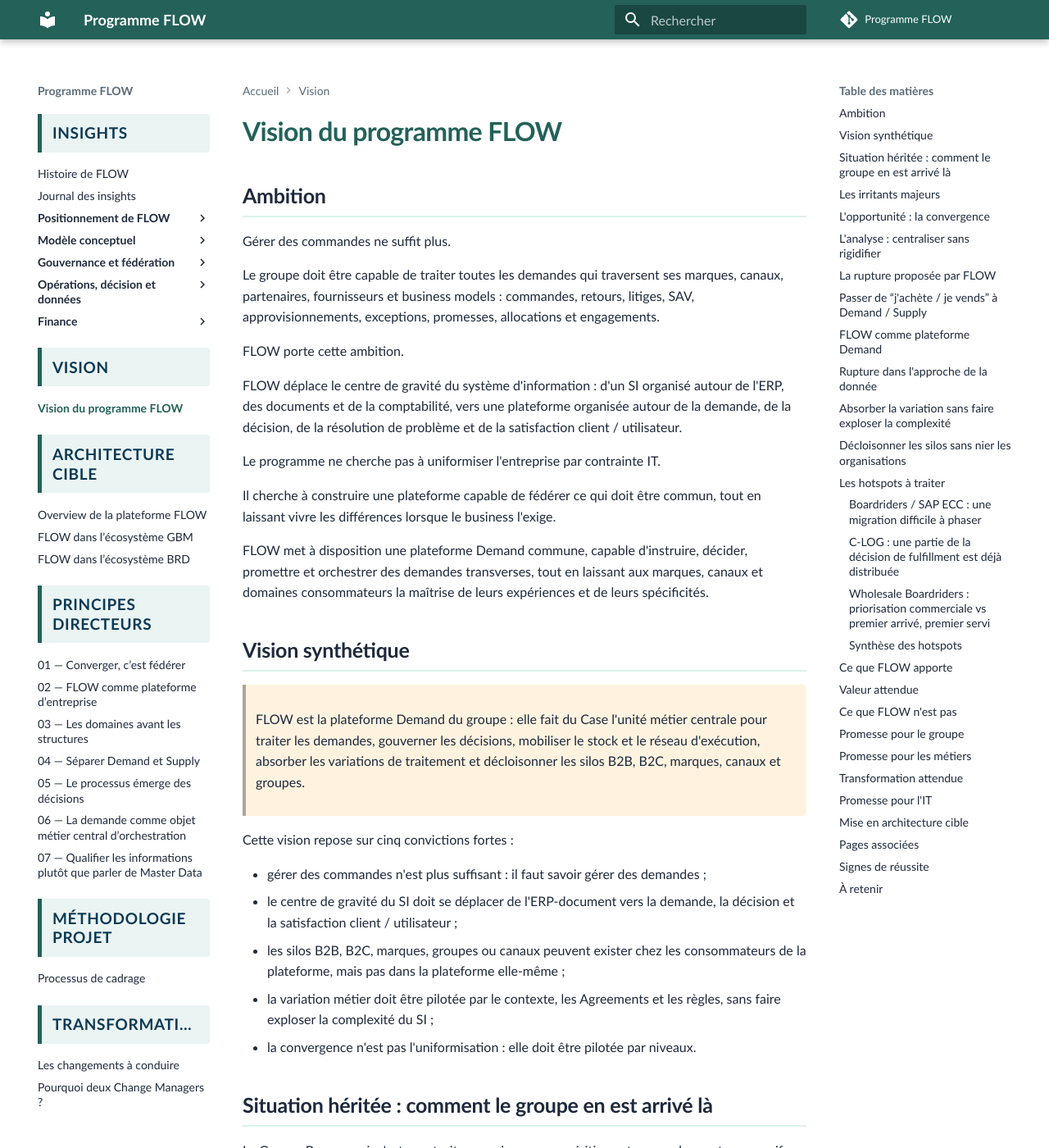
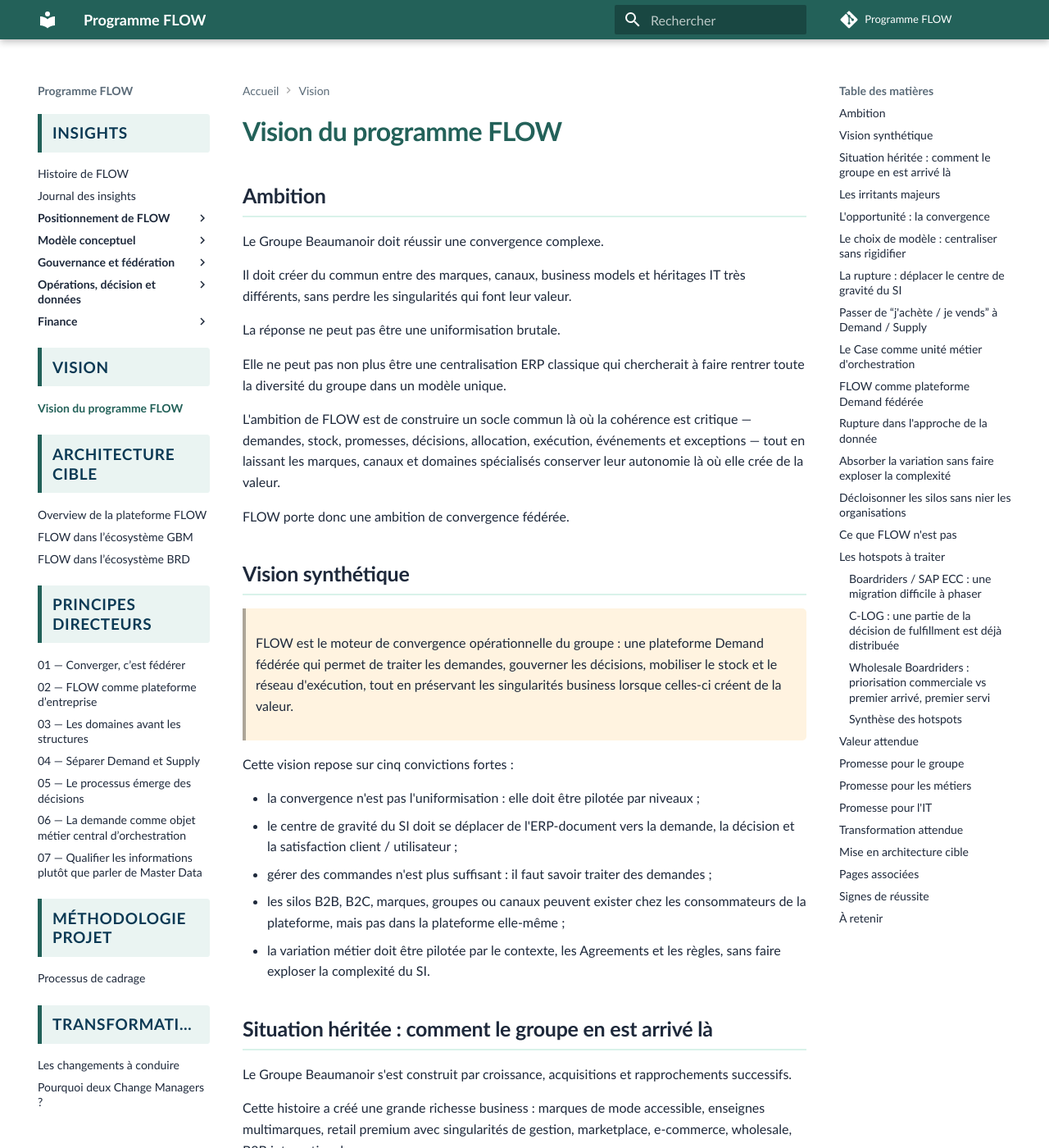
Before and after one commit to laurent-sintes/FLOW-Program, an MkDocs documentation site: the page built from docs/architecture-entreprise/vision/vision-programme-flow.md, in a window 1280 px wide and 1400 px high. Shown: the whole window at 82% size. Built offline with MkDocs 1.6.1 and Material for MkDocs 9.7.7, drawn with Linux system fonts in a browser that asks for light colours; comment, search, counter and statistics services are not loaded; some of the changed text lies outside the part shown.

Commit message:
Rewrite FLOW vision narrative around convergence problem

````diff
--- a/docs/architecture-entreprise/vision/vision-programme-flow.md
+++ b/docs/architecture-entreprise/vision/vision-programme-flow.md
@@ -2,31 +2,29 @@
 
 ## Ambition
 
-Gérer des commandes ne suffit plus.
+Le Groupe Beaumanoir doit réussir une convergence complexe.
 
-Le groupe doit être capable de traiter toutes les demandes qui traversent ses marques, canaux, partenaires, fournisseurs et business models : commandes, retours, litiges, SAV, approvisionnements, exceptions, promesses, allocations et engagements.
+Il doit créer du commun entre des marques, canaux, business models et héritages IT très différents, sans perdre les singularités qui font leur valeur.
 
-FLOW porte cette ambition.
+La réponse ne peut pas être une uniformisation brutale.
 
-FLOW déplace le centre de gravité du système d'information : d'un SI organisé autour de l'ERP, des documents et de la comptabilité, vers une plateforme organisée autour de la demande, de la décision, de la résolution de problème et de la satisfaction client / utilisateur.
+Elle ne peut pas non plus être une centralisation ERP classique qui chercherait à faire rentrer toute la diversité du groupe dans un modèle unique.
 
-Le programme ne cherche pas à uniformiser l'entreprise par contrainte IT.
+L'ambition de FLOW est de construire un socle commun là où la cohérence est critique — demandes, stock, promesses, décisions, allocation, exécution, événements et exceptions — tout en laissant les marques, canaux et domaines spécialisés conserver leur autonomie là où elle crée de la valeur.
 
-Il cherche à construire une plateforme capable de fédérer ce qui doit être commun, tout en laissant vivre les différences lorsque le business l'exige.
-
-FLOW met à disposition une plateforme Demand commune, capable d'instruire, décider, promettre et orchestrer des demandes transverses, tout en laissant aux marques, canaux et domaines consommateurs la maîtrise de leurs expériences et de leurs spécificités.
+FLOW porte donc une ambition de convergence fédérée.
 
 ## Vision synthétique
 
-> FLOW est la plateforme Demand du groupe : elle fait du Case l'unité métier centrale pour traiter les demandes, gouverner les décisions, mobiliser le stock et le réseau d'exécution, absorber les variations de traitement et décloisonner les silos B2B, B2C, marques, canaux et groupes.
+> FLOW est le moteur de convergence opérationnelle du groupe : une plateforme Demand fédérée qui permet de traiter les demandes, gouverner les décisions, mobiliser le stock et le réseau d'exécution, tout en préservant les singularités business lorsque celles-ci créent de la valeur.
 
 Cette vision repose sur cinq convictions fortes :
 
-- gérer des commandes n'est plus suffisant : il faut savoir gérer des demandes ;
+- la convergence n'est pas l'uniformisation : elle doit être pilotée par niveaux ;
 - le centre de gravité du SI doit se déplacer de l'ERP-document vers la demande, la décision et la satisfaction client / utilisateur ;
+- gérer des commandes n'est plus suffisant : il faut savoir traiter des demandes ;
 - les silos B2B, B2C, marques, groupes ou canaux peuvent exister chez les consommateurs de la plateforme, mais pas dans la plateforme elle-même ;
-- la variation métier doit être pilotée par le contexte, les Agreements et les règles, sans faire exploser la complexité du SI ;
-- la convergence n'est pas l'uniformisation : elle doit être pilotée par niveaux.
+- la variation métier doit être pilotée par le contexte, les Agreements et les règles, sans faire exploser la complexité du SI.
 
 ## Situation héritée : comment le groupe en est arrivé là
 
@@ -92,7 +90,7 @@
 
 C'est dans ce contexte que le programme FLOW émerge.
 
-## L'analyse : centraliser sans rigidifier
+## Le choix de modèle : centraliser sans rigidifier
 
 Une forme de centralisation est nécessaire.
 
@@ -112,13 +110,30 @@
 
 FLOW propose de distinguer ce qui doit être commun, gouverné et transverse, de ce qui doit rester spécialisé, différencié ou local.
 
-## La rupture proposée par FLOW
+```text
+Centraliser
+    lorsque la cohérence est critique
+
+Unifier
+    lorsque le modèle doit être partagé
+
+Standardiser
+    lorsque la variation n'apporte pas de valeur
+
+Fédérer
+    lorsque plusieurs modèles doivent coexister
+
+Différencier
+    lorsque le business l'exige
+```
+
+## La rupture : déplacer le centre de gravité du SI
 
 Dans une approche ERP classique, le système est souvent organisé autour des documents : commande, livraison, facture, avoir, écritures comptables.
 
 Dans une approche OMS classique, le système est souvent organisé autour de la commande, de la promesse, du sourcing ou de l'orchestration omnicanale.
 
-Ces approches ne suffisent plus.
+Ces approches ne suffisent plus à traiter la convergence du groupe.
 
 La question centrale n'est plus :
 
@@ -128,7 +143,7 @@
 
 > Quelle demande faut-il comprendre, décider, promettre, satisfaire et expliquer ?
 
-Ce déplacement change tout.
+FLOW déplace donc le centre de gravité du système d'information :
 
 ```text
 Ancien centre de gravité
@@ -141,31 +156,11 @@
     Réseau d'exécution
 ```
 
-FLOW part donc de la demande.
+Ce déplacement est majeur.
 
-```text
-Demande / Case
-        ↓
-Contexte et Agreement
-        ↓
-Règles et décisions
-        ↓
-Stock, promesse, allocation, réseau d'exécution
-        ↓
-Action, document, événement, exception
-```
+Il signifie que l'on ne part plus d'abord de la facture, de la commande ou du module applicatif.
 
-Le Case devient l'objet métier actif.
-
-Il porte dans la durée :
-
-- le contexte ;
-- les décisions ;
-- les promesses ;
-- les documents ;
-- les événements ;
-- les exceptions ;
-- les interactions avec les capacités FLOW et les systèmes d'exécution.
+On part de la demande à comprendre, promettre, exécuter et expliquer.
 
 ## Passer de “j'achète / je vends” à Demand / Supply
 
@@ -197,9 +192,43 @@
 
 Une commande client, une commande B2B, une demande SAV, un retour, une exception, une allocation, une promesse ou une demande fournisseur sont des formes différentes d'un même problème : comprendre une intention, prendre des décisions, mobiliser des ressources et garantir une exécution fiable.
 
-## FLOW comme plateforme Demand
+## Le Case comme unité métier d'orchestration
 
-FLOW est une plateforme Demand centralisée et transverse.
+FLOW part de la demande.
+
+Cette demande est portée dans la durée par un Case.
+
+```text
+Demande / Case
+        ↓
+Contexte et Agreement
+        ↓
+Règles et décisions
+        ↓
+Stock, promesse, allocation, réseau d'exécution
+        ↓
+Action, document, événement, exception
+```
+
+Le Case devient l'objet métier actif.
+
+Il porte dans la durée :
+
+- le contexte ;
+- les décisions ;
+- les promesses ;
+- les documents ;
+- les événements ;
+- les exceptions ;
+- les interactions avec les capacités FLOW et les systèmes d'exécution.
+
+Cette lecture permet de dépasser la logique “une application = un processus”.
+
+Le Case porte la continuité métier lorsque la demande traverse plusieurs domaines, applications, organisations ou partenaires.
+
+## FLOW comme plateforme Demand fédérée
+
+FLOW est une plateforme Demand fédérée.
 
 Elle n'a pas vocation à remplacer tout le SI.
 
@@ -210,7 +239,7 @@
 - une plateforme de Case Management pour modéliser et piloter les demandes dans la durée ;
 - un Stock Unifié exposé par API, capable de gérer disponibilité, réservation, allocation et calcul du stock disponible selon un contexte business ;
 - un référentiel Fulfillment Network, décrivant les nœuds logistiques, leurs capacités, leurs contraintes, leurs services et leurs conditions d'usage ;
-- un système de décision fondé sur des règles, contraintes et capacités d'optimisation pour absorber la diversité métier sans multiplier les processus ;
+- un système de décision fondé sur des règles, contraintes et capacités d'optimisation, potentiellement augmenté par l'IA là où cela crée de la valeur ;
 - un réseau d'exécution Supply connecté en continu à la demande ;
 - des Vues 360 pour rendre les activités, statuts, événements et exceptions plus lisibles ;
 - des intégrations avec les services existants, lorsque leur valeur métier justifie leur maintien.
@@ -330,6 +359,31 @@
 
 FLOW doit éviter cette fragmentation.
 
+## Ce que FLOW n'est pas
+
+FLOW n'est pas un ERP bis.
+
+FLOW n'est pas seulement un OMS.
+
+FLOW n'est pas un PIM, un CRM, un WMS, un TMS ou un outil Finance.
+
+FLOW n'a pas vocation à absorber tout le SI.
+
+Les expériences client, les outils métier spécialisés, les systèmes d'exécution physique, la finance, la conception produit ou les systèmes partenaires peuvent rester autonomes.
+
+Mais FLOW doit empêcher que ces autonomies redeviennent des silos au cœur du traitement de la demande.
+
+FLOW doit clarifier leur rôle :
+
+```text
+consommateur
+contributeur
+source
+projection
+système d'exécution
+domaine spécialisé
+```
+
 ## Les hotspots à traiter
 
 La vision FLOW ne peut pas être portée uniquement comme une cible théorique.
@@ -405,23 +459,6 @@
 
 FLOW est aussi un cadre de décision pour traiter les tensions réelles de convergence du groupe.
 
-## Ce que FLOW apporte
-
-FLOW apporte un point de cohérence transverse lorsque les responsabilités sont aujourd'hui dispersées entre plusieurs systèmes.
-
-Il doit permettre de :
-
-- traiter des demandes longues, transverses et multi-domaines ;
-- décloisonner les silos B2B, B2C, marques, groupes et canaux au cœur de la plateforme ;
-- rendre explicites les décisions qui font progresser une demande ;
-- piloter les variations de traitement par règles plutôt que par multiplication de processus ;
-- disposer d'une vision fiable et exploitable du stock disponible ;
-- réserver, allouer ou tagger une ressource pour une finalité précise ;
-- mobiliser un réseau d'exécution composé de lieux, partenaires, capacités et contraintes ;
-- consommer des projections produit, agreement, client, fournisseur ou service sans devenir propriétaire de tous les référentiels sources ;
-- enrichir des Vues 360 avec les événements, décisions, statuts et documents issus des Cases ;
-- réduire les transferts fragiles entre ERP, OMS et systèmes périphériques lorsque ces transferts reconstruisent artificiellement une cohérence métier.
-
 ## Valeur attendue
 
 FLOW doit permettre au groupe de franchir un palier de convergence opérationnelle.
@@ -438,31 +475,6 @@
 - développer de nouvelles capacités : extension de gamme, nouveaux modes de gestion du stock, meilleure promesse client ;
 - réduire le surstock sans dégrader la garantie de livraison ;
 - conserver les singularités de gestion lorsqu'elles sont justifiées par le business.
-
-## Ce que FLOW n'est pas
-
-FLOW n'est pas un ERP bis.
-
-FLOW n'est pas seulement un OMS.
-
-FLOW n'est pas un PIM, un CRM, un WMS, un TMS ou un outil Finance.
-
-FLOW n'a pas vocation à absorber tout le SI.
-
-Les expériences client, les outils métier spécialisés, les systèmes d'exécution physique, la finance, la conception produit ou les systèmes partenaires peuvent rester autonomes.
-
-Mais FLOW doit empêcher que ces autonomies redeviennent des silos au cœur du traitement de la demande.
-
-FLOW doit clarifier leur rôle :
-
-```text
-consommateur
-contributeur
-source
-projection
-système d'exécution
-domaine spécialisé
-```
 
 ## Promesse pour le groupe
 
@@ -495,16 +507,6 @@
 
 Une demande reste une demande dès lors qu'elle nécessite d'être comprise, suivie, arbitrée, résolue et expliquée.
 
-## Transformation attendue
-
-La vision FLOW ne se limite pas à une cible applicative.
-
-Elle appelle des changements de posture dans la manière de concevoir, d'arbitrer et de conduire la convergence.
-
-Ces changements sont documentés dans la page [Les changements à conduire avec FLOW](../../transformation/changements-a-conduire.md).
-
-Cette page doit servir de référence pour garder la transformation inspirante et concrète : ne plus servir l'organisation existante, raisonner Demand / Supply, réconcilier ERP et OMS, penser fulfillment avant documents, et piloter une convergence par niveaux.
-
 ## Promesse pour l'IT
 
 Pour l'IT, FLOW déplace la discussion.
@@ -536,6 +538,16 @@
 - remplacer des applications sans clarifier les responsabilités ;
 - élargir indéfiniment FLOW au motif que tout est connecté ;
 - multiplier les variantes de processus au lieu d'externaliser les règles et conditions de traitement.
+
+## Transformation attendue
+
+La vision FLOW ne se limite pas à une cible applicative.
+
+Elle appelle des changements de posture dans la manière de concevoir, d'arbitrer et de conduire la convergence.
+
+Ces changements sont documentés dans la page [Les changements à conduire avec FLOW](../../transformation/changements-a-conduire.md).
+
+Cette page doit servir de référence pour garder la transformation inspirante et concrète : ne plus servir l'organisation existante, raisonner Demand / Supply, réconcilier ERP et OMS, penser fulfillment avant documents, et piloter une convergence par niveaux.
 
 ## Mise en architecture cible
 
````
